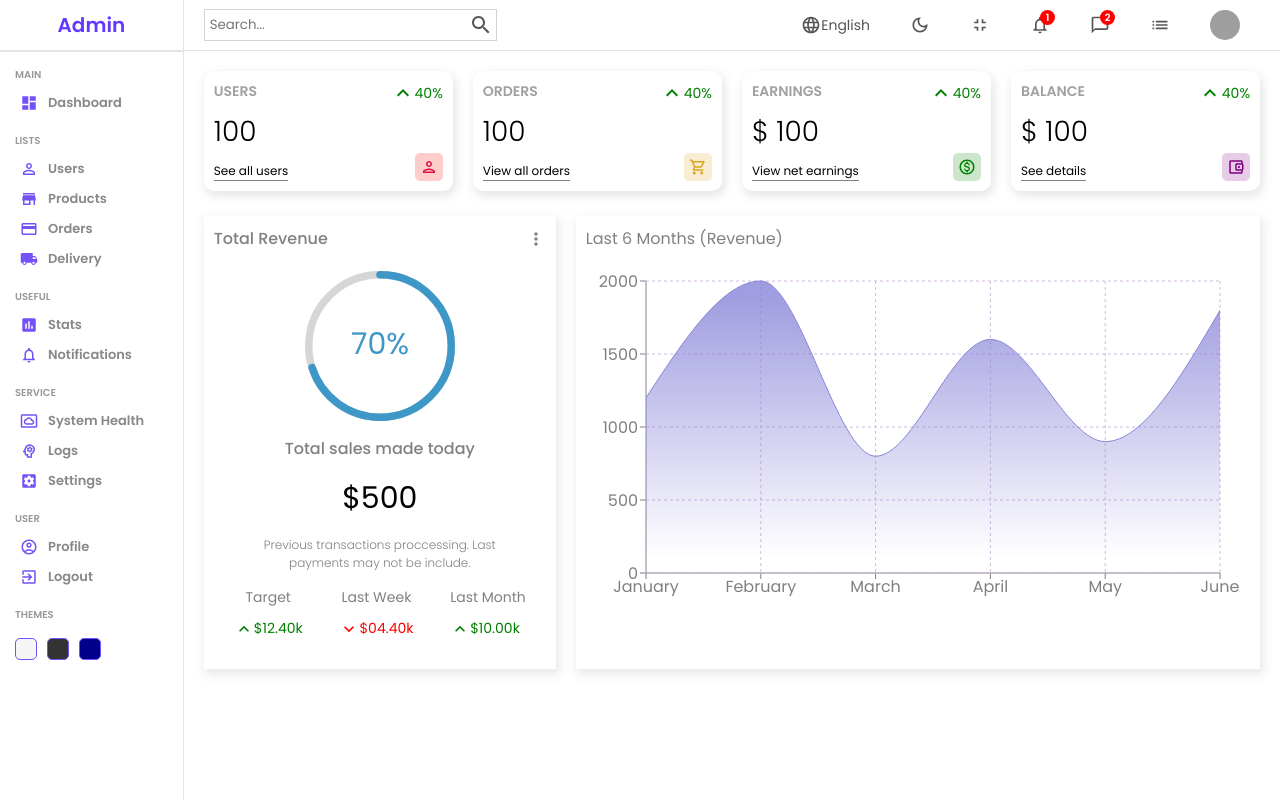
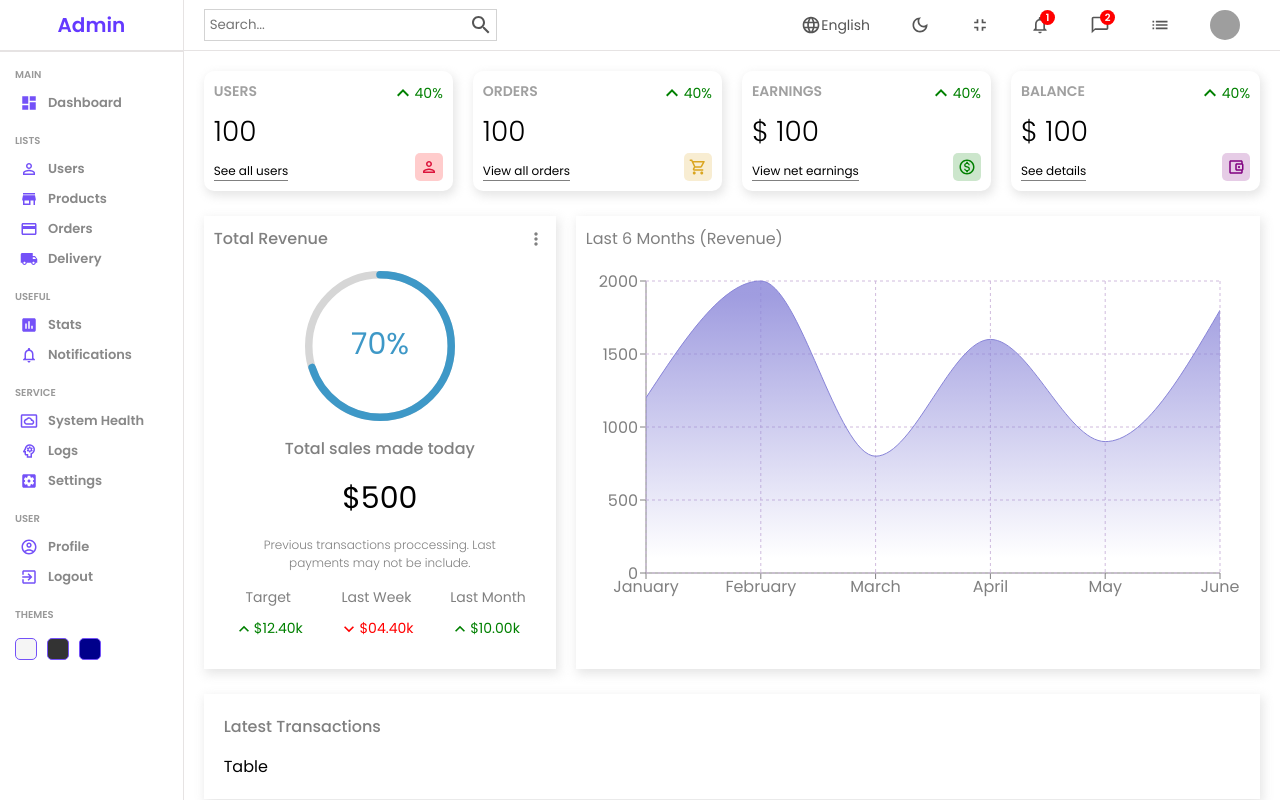
Before and after one commit to engnurulamin/react-admin, a React (Vite) app: page / in a window 1280 px wide. Built offline with nearby package versions, Linux system fonts and the light colour scheme; grey boxes are pictures that could not be loaded.

Commit message:
table component init

```diff
--- /dev/null
+++ b/src/components/table/Table.jsx
@@ -0,0 +1,7 @@
+import "./table.scss";
+
+const Table = () => {
+  return <div className="table">Table</div>;
+};
+
+export default Table;
--- a/src/pages/home/Home.jsx
+++ b/src/pages/home/Home.jsx
@@ -2,6 +2,7 @@ import Chart from "../../components/chart/Chart";
 import Featured from "../../components/featured/Featured";
 import Navbar from "../../components/navbar/Navbar";
 import Sidebar from "../../components/sidebar/Sidebar";
+import Table from "../../components/table/Table";
 import Widgets from "../../components/widgets/Widget";
 import "./home.scss";
 
@@ -21,6 +22,10 @@ const Home = () => {
           <Featured />
           <Chart />
         </div>
+        <div className="list-container">
+          <p className="list-title">Latest Transactions</p>
+          <Table />
+        </div>
       </div>
     </div>
   );
--- a/src/pages/home/home.scss
+++ b/src/pages/home/home.scss
@@ -12,5 +12,21 @@
     .charts {
       padding: 5px 20px;
     }
+
+    .list-container {
+      -webkit-box-shadow: 2px 4px 10px 1px rgba(0, 0, 0, 0.47);
+      box-shadow: 2px 4px 10px 1px rgba(201, 201, 201, 0.47);
+      padding: 20px;
+      margin-top: 20px;
+      margin-left: 20px;
+      margin-right: 20px;
+      // margin-bottom: 20px;
+
+      .list-title {
+        font-weight: 500;
+        color: gray;
+        margin-bottom: 15px;
+      }
+    }
   }
 }
```
Also changed, not shown: src/components/table/table.scss (added).
